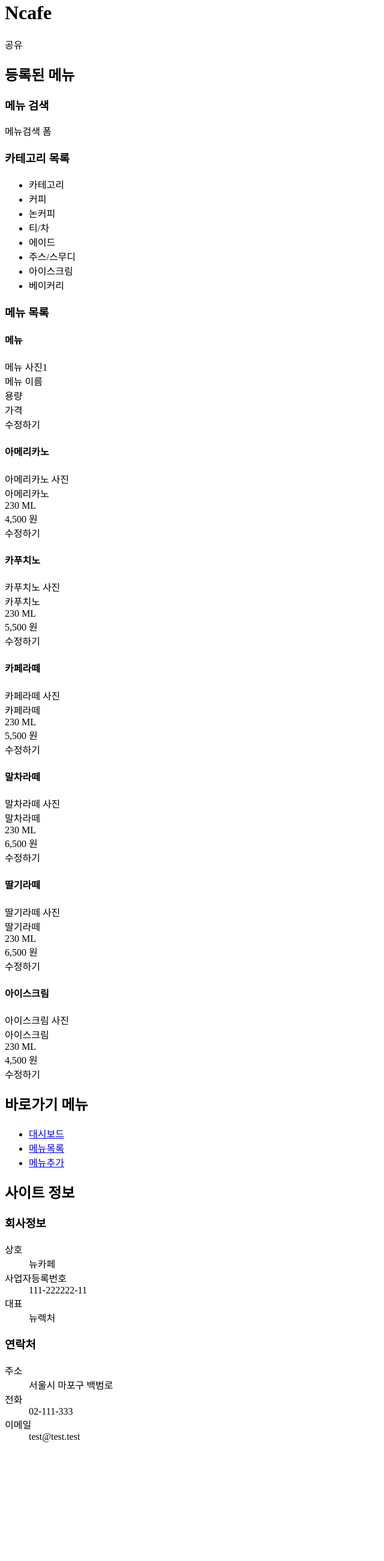
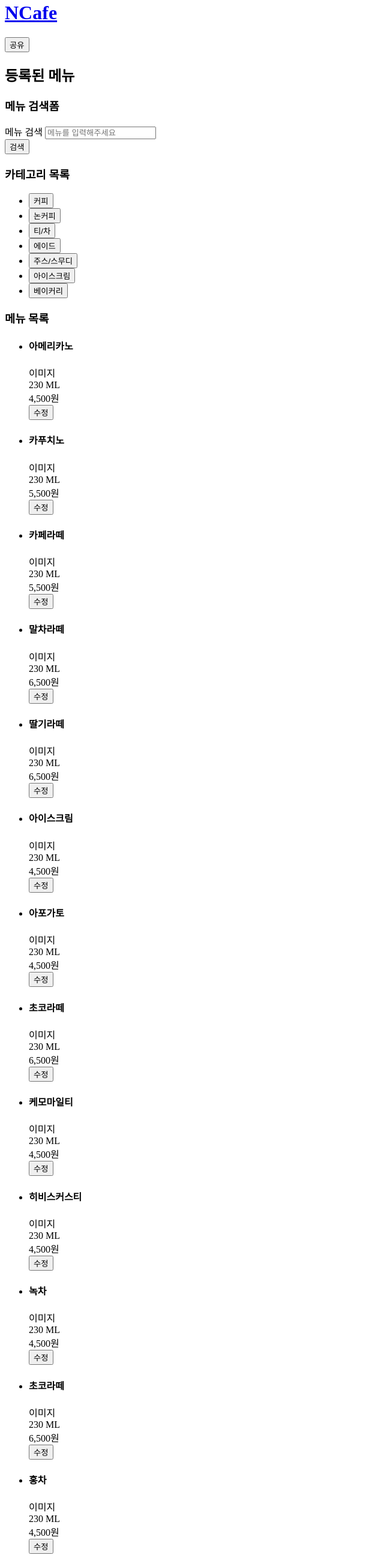
Before and after one commit to KimYongMin2/ncafe, a plain HTML site: page admin/menu/list.html in a window 1280 px wide. Shown: the part 18-2620 px from the top of the page at 60% size, without its empty margins (0-640 px from the left). Before the commit the page ends 2438 px from the top, so only its background shows below. Drawn offline with Linux system fonts and the light colour scheme.

Commit message:
시맨틱 태그 변경

```diff
--- a/admin/menu/list.html
+++ b/admin/menu/list.html
@@ -1,149 +1,257 @@
 <!DOCTYPE html>
 <html lang="en">
+
 <head>
   <meta charset="UTF-8">
   <meta name="viewport" content="width=device-width, initial-scale=1.0">
   <title>Document</title>
 </head>
+
 <body>
-<!-- ===header s==================================================== -->
+  <!-- header s -->
   <header>
-        <h1>Ncafe</h1>
-        <div>공유</div>
+    <h1><a href="/index.html">NCafe</a></h1> <!-- header 제목 -->
+    <div>
+      <button>공유</button>
+    </div>
   </header>
-<!-- ===header e==================================================== -->
-
-<!-- ===main s=================================================== -->
+  <!-- header e -->
+  <!-- main s -->
   <main>
+    <!-- main section s -->
     <section>
-            <h1>등록된 메뉴</h1><!-- 메인섹션 제목 -->
+      <h1>등록된 메뉴</h1> <!-- main section 제목 -->
       <div>
-                <!-- 메뉴 검색 폼 s -->
+        <!-- 메뉴 검색 section s-->
         <section>
-                    <h1>메뉴 검색</h1> <!-- 메뉴 검색 제목 -->
-                    <div>메뉴검색 폼</div>
+          <h1>메뉴 검색폼</h1> <!-- 메뉴검색 section 제목 -->
+          <form>
+            <label>메뉴 검색 <input type="text" name="menu-search" placeholder="메뉴를 입력해주세요"></label>
+            <div>
+              <button>검색</button>
+            </div>
+          </form>
         </section>
-                <!-- 메뉴 검색 폼 e -->
-
-                <!-- 카테고리 목록 s -->
+        <!-- 메뉴 검색 section e -->
+        <!--  카테고리 목록 section s -->
         <section>
-                    <h1>카테고리 목록</h1> <!-- 카테고리 목록 제목 -->
+          <h1>카테고리 목록</h1> <!-- 카테고리 section 제목  -->
           <ul>
-                        <li>카테고리</li> <!-- 예시 -->
-                        <li>커피</li>
-                        <li>논커피</li>
-                        <li>티/차</li>
-                        <li>에이드</li>
-                        <li>주스/스무디</li>
-                        <li>아이스크림</li>
-                        <li>베이커리</li>
+            <li><button>커피</button></li>
+            <li><button>논커피</button></li>
+            <li><button>티/차</button></li>
+            <li><button>에이드</button></li>
+            <li><button>주스/스무디</button></li>
+            <li><button>아이스크림</button></li>
+            <li><button>베이커리</button></li>
           </ul>
         </section>
-                <!-- 카테고리 목록 e -->
-
-                <!-- 메뉴 목록 s -->
+        <!-- 카테고리 목록 section e -->
+        <!-- 메뉴 목록 section s -->
         <section>
-                    <h1>메뉴 목록</h1> <!-- 메뉴 목록 제목 -->
+          <h1>메뉴 목록</h1> <!-- 메뉴목록 section 제목 -->
+          <ul>
+            <!-- 메뉴 -->
+            <li>
+              <article onclick="location.href='detail.html'">
+                <h1>아메리카노</h1> <!-- 메뉴 제목 -->
                 <div>
-                        <!-- 예시 start -->
-                         <article>
-                            <h1>메뉴</h1>
+                  <div>이미지</div>
+                  <div>230 ML</div>
+                  <div>4,500원</div>
                   <div>
-                                <div>메뉴 사진1</div>
-                                <div>메뉴 이름</div>
-                                <div>용량</div>
-                                <div>가격</div>
-                                <div>수정하기</div>
+                    <button onclick="event.stopPropagation(); location.href='edit.html';">수정</button>
+                  </div>
                 </div>
               </article>
-                        <!-- 예시 end -->
-
-                        <article>
-                            <h1>아메리카노</h1>
+            </li>
+            <!-- 메뉴 -->
+            <li>
+              <article onclick="location.href='detail.html'">
+                <h1>카푸치노</h1>
                 <div>
-                                <div>아메리카노 사진</div>
-                                <div>아메리카노</div>
+                  <div>이미지</div>
                   <div>230 ML</div>
-                                <div>4,500 원</div>
-                                <div>수정하기</div>
+                  <div>5,500원</div>
+                  <div>
+                    <button>수정</button>
+                  </div>
                 </div>
               </article>
-
-                        <article>
-                            <h1>카푸치노</h1>
-                            <div>
-                                <div>카푸치노 사진</div>
-                                <div>카푸치노</div>
-                                <div>230 ML</div>
-                                <div>5,500 원</div>
-                                <div>수정하기</div>
-                            </div>
-                        </article>
-
+            </li>
+            <!-- 메뉴 -->
+            <li>
               <article>
                 <h1>카페라떼</h1>
                 <div>
-                                <div>카페라떼 사진</div>
-                                <div>카페라떼</div>
+                  <div>이미지</div>
                   <div>230 ML</div>
-                                <div>5,500 원</div>
-                                <div>수정하기</div>
+                  <div>5,500원</div>
+                  <div>
+                    <button>수정</button>
+                  </div>
                 </div>
               </article>
-
+            </li>
+            <!-- 메뉴 -->
+            <li>
               <article>
                 <h1>말차라떼</h1>
                 <div>
-                                <div>말차라떼 사진</div>
-                                <div>말차라떼</div>
+                  <div>이미지</div>
                   <div>230 ML</div>
-                                <div>6,500 원</div>
-                                <div>수정하기</div>
+                  <div>6,500원</div>
+                  <div>
+                    <button>수정</button>
+                  </div>
                 </div>
               </article>
-
+            </li>
+            <!-- 메뉴 -->
+            <li>
               <article>
                 <h1>딸기라떼</h1>
                 <div>
-                                <div>딸기라떼 사진</div>
-                                <div>딸기라떼</div>
+                  <div>이미지</div>
                   <div>230 ML</div>
-                                <div>6,500 원</div>
-                                <div>수정하기</div>
+                  <div>6,500원</div>
+                  <div>
+                    <button>수정</button>
+                  </div>
                 </div>
               </article>
-
+            </li>
+            <!-- 메뉴 -->
+            <li>
               <article>
                 <h1>아이스크림</h1>
                 <div>
-                                <div>아이스크림 사진</div>
-                                <div>아이스크림</div>
+                  <div>이미지</div>
                   <div>230 ML</div>
-                                <div>4,500 원</div>
-                                <div>수정하기</div>
+                  <div>4,500원</div>
+                  <div>
+                    <button>수정</button>
+                  </div>
                 </div>
               </article>
+            </li>
+            <!-- 메뉴 -->
+            <li>
+              <article>
+                <h1>아포가토</h1>
+                <div>
+                  <div>이미지</div>
+                  <div>230 ML</div>
+                  <div>4,500원</div>
+                  <div>
+                    <button>수정</button>
+                  </div>
+                </div>
+              </article>
+            </li>
+            <!-- 메뉴 -->
+            <li>
+              <article>
+                <h1>초코라떼</h1>
+                <div>
+                  <div>이미지</div>
+                  <div>230 ML</div>
+                  <div>6,500원</div>
+                  <div>
+                    <button>수정</button>
+                  </div>
+                </div>
+              </article>
+            </li>
+            <!-- 메뉴 -->
+            <li>
+              <article>
+                <h1>케모마일티</h1>
+                <div>
+                  <div>이미지</div>
+                  <div>230 ML</div>
+                  <div>4,500원</div>
+                  <div>
+                    <button>수정</button>
+                  </div>
+                </div>
+              </article>
+            </li>
+            <!-- 메뉴 -->
+            <li>
+              <article>
+                <h1>히비스커스티</h1>
+                <div>
+                  <div>이미지</div>
+                  <div>230 ML</div>
+                  <div>4,500원</div>
+                  <div>
+                    <button>수정</button>
+                  </div>
+                </div>
+              </article>
+            </li>
+            <!-- 메뉴 -->
+            <li>
+              <article>
+                <h1>녹차</h1>
+                <div>
+                  <div>이미지</div>
+                  <div>230 ML</div>
+                  <div>4,500원</div>
+                  <div>
+                    <button>수정</button>
+                  </div>
+                </div>
+              </article>
+            </li>
+            <!-- 메뉴 -->
+            <li>
+              <article>
+                <h1>초코라떼</h1>
+                <div>
+                  <div>이미지</div>
+                  <div>230 ML</div>
+                  <div>6,500원</div>
+                  <div>
+                    <button>수정</button>
+                  </div>
+                </div>
+              </article>
+            </li>
+            <!-- 메뉴 -->
+            <li>
+              <article>
+                <h1>홍차</h1>
+                <div>
+                  <div>이미지</div>
+                  <div>230 ML</div>
+                  <div>4,500원</div>
+                  <div>
+                    <button>수정</button>
+                  </div>
+                </div>
+              </article>
+            </li>
+          </ul>
+        </section>
+        <!-- 메뉴 목록 section e -->
       </div>
     </section>
-                <!-- 메뉴 목록 e -->
-            </div>
-        </section>
-        <!-- section e -->
+    <!-- main section e -->
   </main>
+  <!-- main e -->
   <!-- nav s -->
   <nav>
     <h1>바로가기 메뉴</h1>
     <ul>
-            <li><a href="index.html">대시보드</a></li>
-            <li><a href="list.html">메뉴목록</a></li>
-            <li><a href="create.html">메뉴추가</a></li>
+      <li><a href="/admin/index.html">대시보드</a></li>
+      <li><a href="/admin/menu/list.html">메뉴목록</a></li>
+      <li><a href="/admin/menu/create.html">메뉴추가</a></li>
     </ul>
   </nav>
   <!-- nav e -->
-
-<!-- ===main e=================================================== -->
-
-    <!-- ====footer s=================================================== -->
+  <!-- footer s -->
   <footer>
     <section>
       <h1>사이트 정보</h1>
@@ -153,7 +261,7 @@
           <dl>
             <dt>상호</dt>
             <dd>뉴카페</dd>
-                        <dt>사업자등록번호</dt>
+            <dt>업자등록번호</dt>
             <dd>111-222222-11</dd>
             <dt>대표</dt>
             <dd>뉴렉처</dd>
@@ -163,16 +271,17 @@
           <h1>연락처</h1>
           <dl>
             <dt>주소</dt>
-                        <dd>서울시 마포구 백범로</dd>
+            <dd>서울시 마포구 백범로...</dd>
             <dt>전화</dt>
             <dd>02-111-333</dd>
             <dt>이메일</dt>
-                        <dd>test@test.test</dd>
+            <dd>help@ncafe.com</dd>
           </dl>
         </section>
       </div>
     </section>
   </footer>
-    <!-- ===footer e=================================================== -->
+  <!-- footer e -->
 </body>
+
 </html>
```
Also changed, not shown: admin/index.html (+43 -35 lines), admin/menu/create.html (+76 -74 lines), admin/menu/detail.html (+42 -43 lines), admin/menu/edit.html (+86 -57 lines), admin/menu/listText.html (+1 -1 lines). Lines whose indentation alone changed are shown as unchanged.
